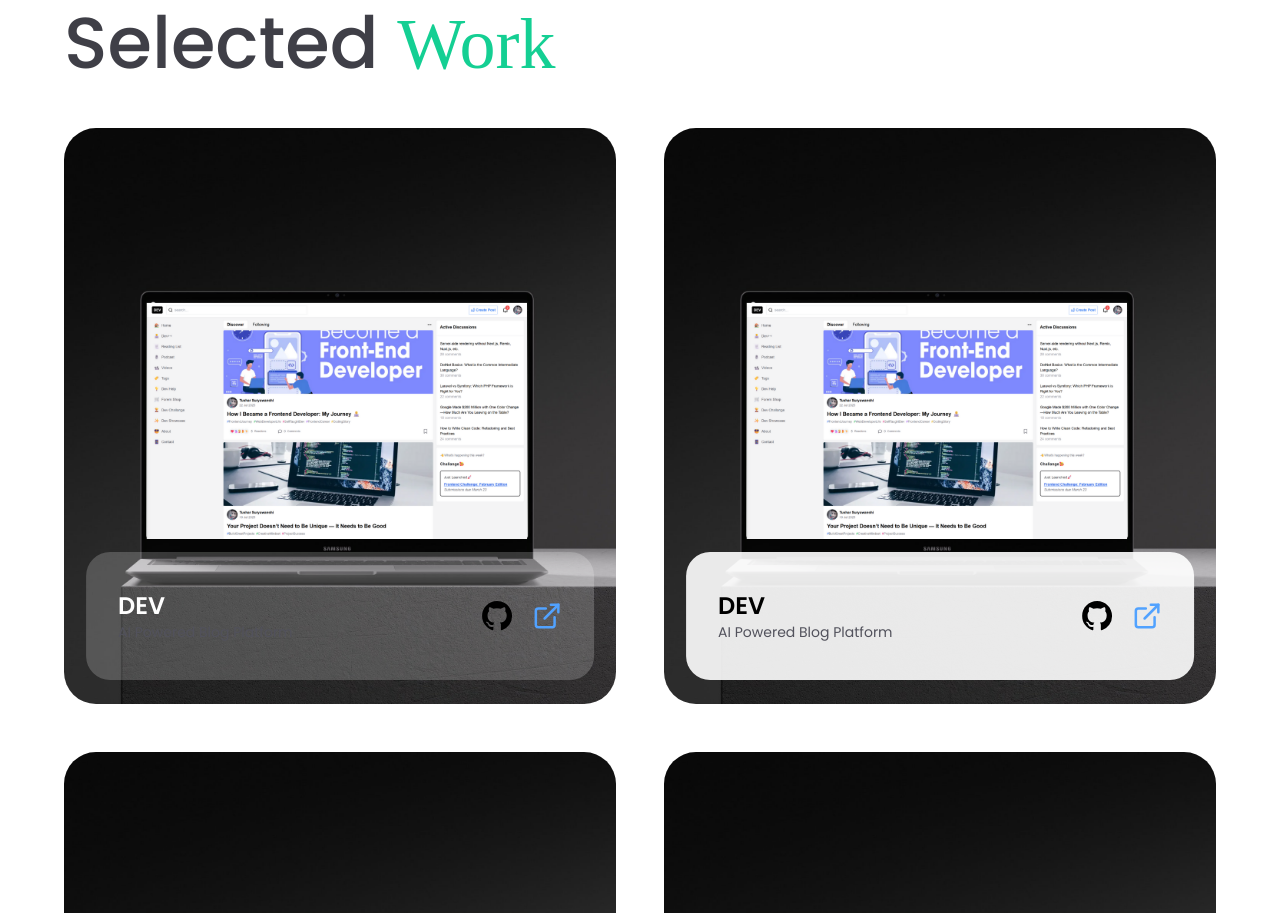
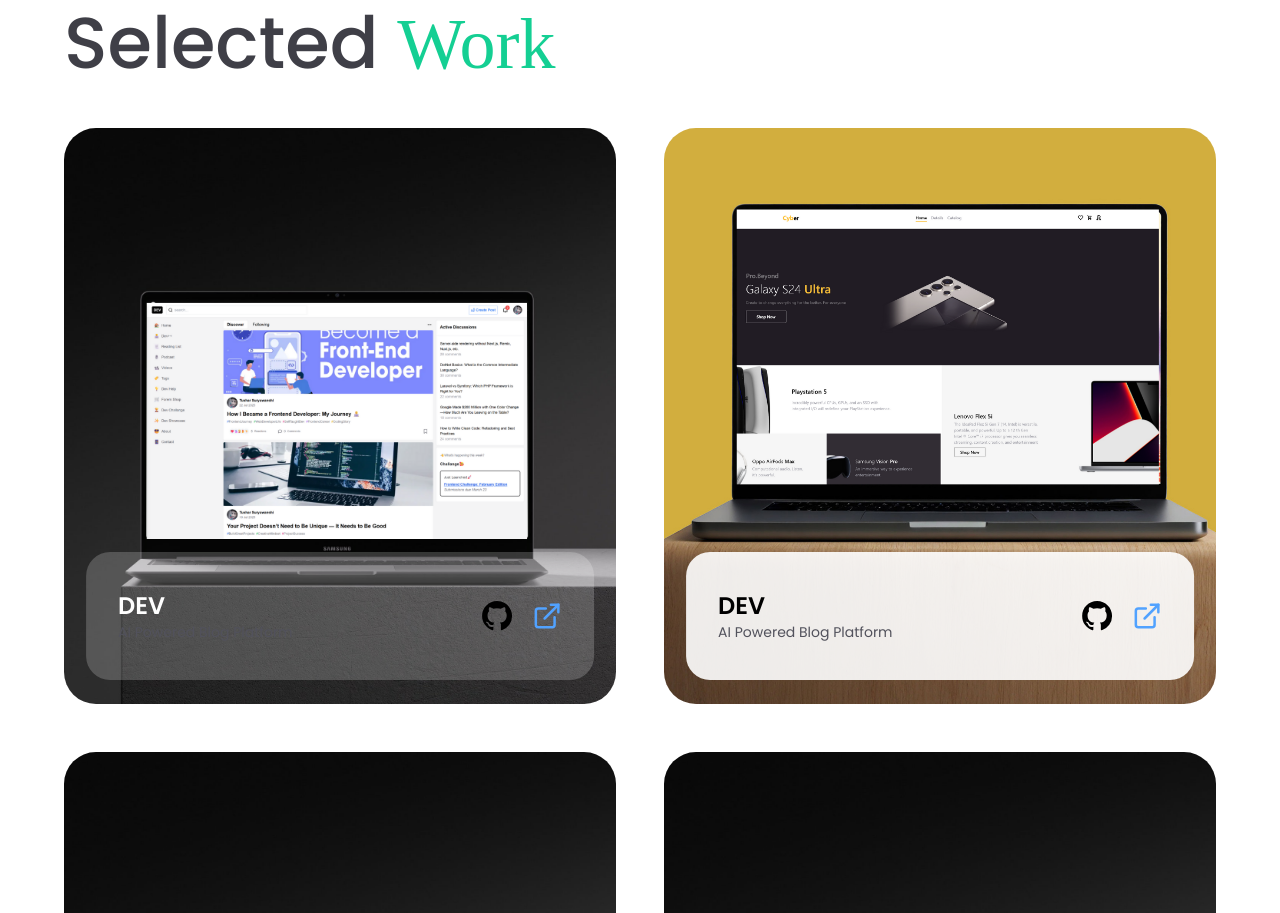
Before and after one commit to iamtushar28/Tushar-s-Portfolio, a React (Vite) app: page / in a window 1280 px wide. Shown: the part 2460-3373 px from the top of the page. Built offline with nearby package versions, Linux system fonts and the light colour scheme; a web font is replaced by a local one.

Commit message:
Footer section added

```diff
--- a/src/components/MyWork.jsx
+++ b/src/components/MyWork.jsx
@@ -1,5 +1,6 @@
 import React from 'react'
 import Project1 from '/dev.png'
+import Project2 from '/p2.png'
 import { BsGithub } from "react-icons/bs";
 import { FiExternalLink } from "react-icons/fi";
 
@@ -51,7 +52,7 @@ const MyWork = () => {
 
                     {/* project image */}
                     <img
-                        src={Project1}
+                        src={Project2}
                         alt="Project1"
                         className="w-full h-full object-cover object-center group-hover:scale-110 transition-all duration-500"
                     />
```
Also changed, not shown: public/p2.png (added).
